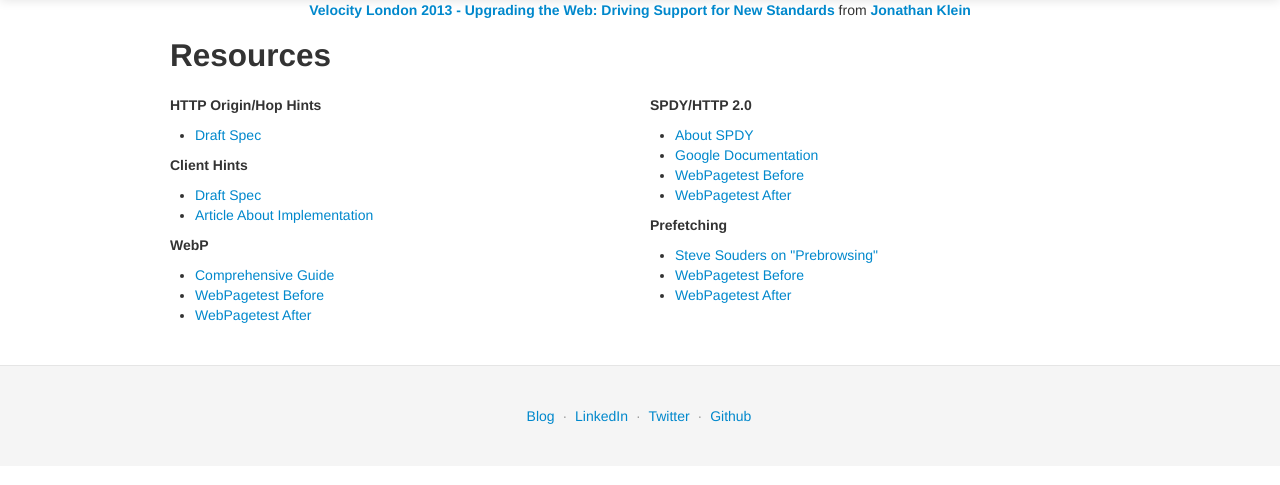
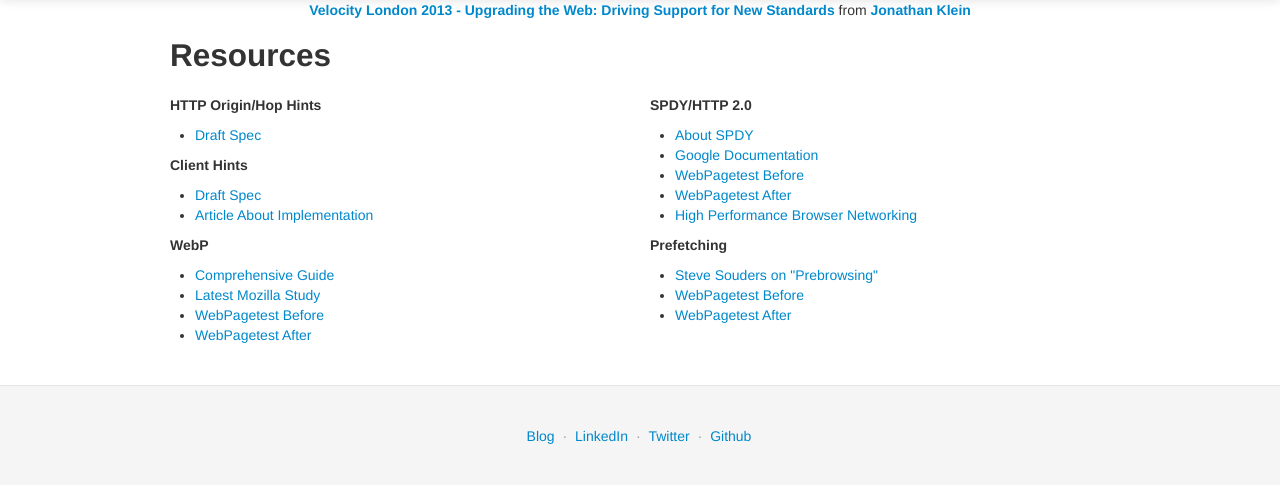
Before and after one commit to jklein/presentations, a PHP site: page /upgrade.php in a window 1280 px wide. Shown: the part 41-526 px from the top of the page. Run offline with PHP 8.4, Linux system fonts and the light colour scheme.

Commit message:
Adding a couple links

```diff
--- a/upgrade.php
+++ b/upgrade.php
@@ -36,6 +36,7 @@ include 'includes/header.php';
             <h5>WebP</h5>
             <ul>
                 <li><a href="http://www.jonathanklein.net/2013/02/a-comprehensive-guide-to-webp.html">Comprehensive Guide</a></li>
+                <li><a href="http://people.mozilla.org/~josh/lossy_compressed_image_study_october_2013/">Latest Mozilla Study</a></li>
                 <li><a href="http://www.webpagetest.org/result/131105_H0_13GQ/">WebPagetest Before</a></li>
                 <li><a href="http://www.webpagetest.org/result/131105_SS_13K7/">WebPagetest After</a></li>
             </ul>
@@ -47,6 +48,7 @@ include 'includes/header.php';
                 <li><a href="https://developers.google.com/speed/spdy/">Google Documentation</a></li>
                 <li><a href="http://www.webpagetest.org/result/131105_SS_13K7/">WebPagetest Before</a></li>
                 <li><a href="http://www.webpagetest.org/result/131105_B1_13QT/">WebPagetest After</a></li>
+                <li><a href="http://chimera.labs.oreilly.com/books/1230000000545">High Performance Browser Networking</a></li>
             </ul>
 
             <h5>Prefetching</h5>
```
